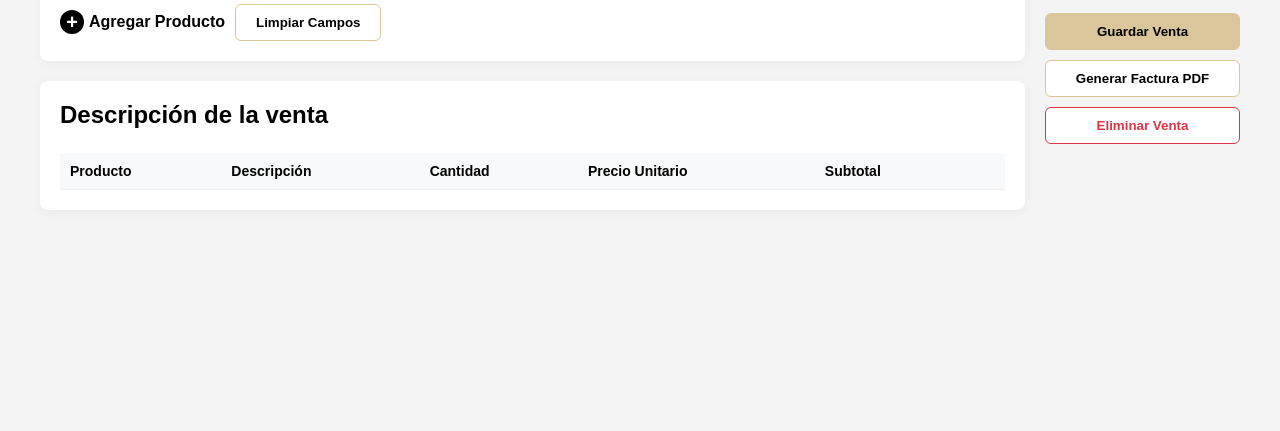
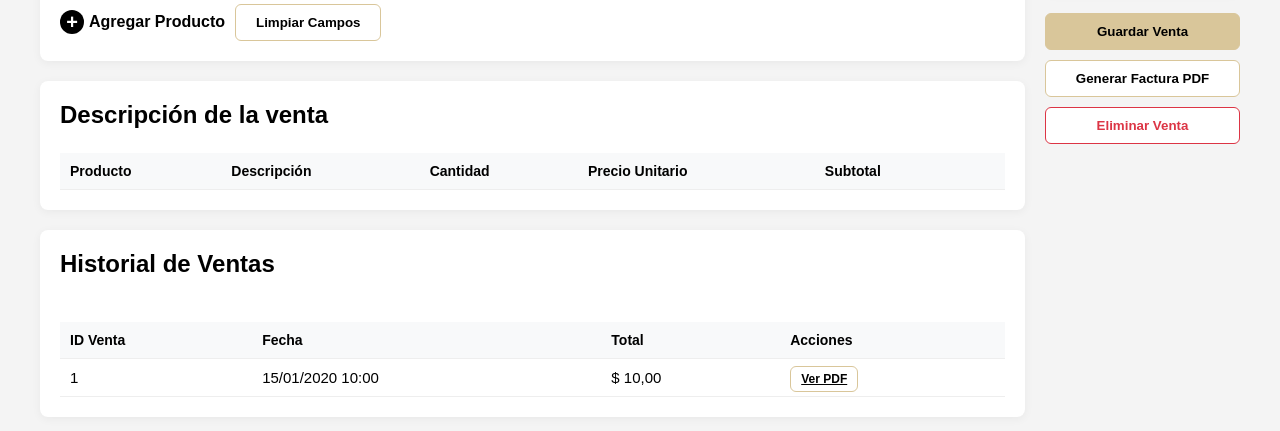
Before and after one commit to J0sed4v-id/variedades-detalles-sojede, a Django app: page /compras/ in a window 1280 px wide. Shown: the part 334-765 px from the top of the page. Run offline with Django 5.2, Linux system fonts and the light colour scheme; a user stored in the database is signed in; tables that the repository leaves empty hold one stand-in row (values such as "Sample post"); lists and menus that the app fills with data are empty.

Commit message:
Sincronización completa del proyecto con cambios finales

```diff
--- a/usuarios/models.py
+++ b/usuarios/models.py
@@ -46,6 +46,9 @@
     subtotal = models.DecimalField(max_digits=10, decimal_places=2)
     iva = models.DecimalField(max_digits=10, decimal_places=2)
     total = models.DecimalField(max_digits=10, decimal_places=2)
+    cajero = models.CharField(max_length=100, null=True, blank=True)
+    caja = models.CharField(max_length=100, null=True, blank=True)
+    vendedor = models.CharField(max_length=100, null=True, blank=True)
 
     def __str__(self):
         return f"Venta #{self.id} - {self.fecha.strftime('%Y-%m-%d')}"
--- a/usuarios/templates/usuarios/registrar_venta.html
+++ b/usuarios/templates/usuarios/registrar_venta.html
@@ -82,6 +82,37 @@
                         <!-- Las filas de productos se añadirán aquí dinámicamente -->
                     </tbody>
                 </table>
+            </div>
+            <div class="card" style="margin-top: 20px;">
+                <h3>Historial de Ventas</h3>
+                <div style="max-height: 400px; overflow-y: auto;">
+                    <table class="sale-details-table">
+                        <thead>
+                            <tr>
+                                <th>ID Venta</th>
+                                <th>Fecha</th>
+                                <th>Total</th>
+                                <th>Acciones</th>
+                            </tr>
+                        </thead>
+                        <tbody>
+                            {% for venta in ventas %}
+                            <tr>
+                                <td>{{ venta.id }}</td>
+                                <td>{{ venta.fecha|date:"d/m/Y H:i" }}</td>
+                                <td>$ {{ venta.total|floatformat:2 }}</td>
+                                <td>
+                                    <a href="{% url 'generar_factura_pdf' venta.id %}" target="_blank" class="btn btn-secondary" style="padding: 5px 10px; font-size: 12px;">Ver PDF</a>
+                                </td>
+                            </tr>
+                            {% empty %}
+                            <tr>
+                                <td colspan="4" style="text-align: center;">No hay ventas registradas.</td>
+                            </tr>
+                            {% endfor %}
+                        </tbody>
+                    </table>
+                </div>
             </div>
         </div>
 
@@ -377,14 +408,15 @@
                 if (result.status === 'success') {
                     alert(`✅ Venta #${result.venta_id} guardada con éxito.`);
 
-                    // 🧾 Redirigir automáticamente al PDF térmico
+                    // 🧾 Abrir PDF en una nueva pestaña y recargar la página
                     if (result.pdf_url) {
-                        window.location.href = result.pdf_url; // abre el PDF
+                        window.open(result.pdf_url, '_blank');
+                        location.reload(); // Recarga para mostrar la venta en el historial
                     } else {
                         alert('La venta fue guardada, pero no se generó la URL del PDF.');
+                        location.reload(); // Recarga de todas formas
                     }
 
-                    nuevaVenta(); // limpia los campos después
                 } else {
                     alert(`❌ Error al guardar la venta: ${result.message}`);
                 }
--- a/usuarios/views.py
+++ b/usuarios/views.py
@@ -3,7 +3,7 @@
 
 from django.shortcuts import render, redirect, get_object_or_404
 from django.http import JsonResponse, HttpResponse, HttpResponseBadRequest
-from django.urls import reverse_lazy
+from django.urls import reverse_lazy, reverse
 from django.views.generic import CreateView, UpdateView, DeleteView
 from django.views.decorators.http import require_POST
 from django.views.decorators.csrf import csrf_exempt
@@ -576,7 +576,8 @@
 
 @login_required
 def registrar_venta(request):
-    return render(request, 'usuarios/registrar_venta.html')
+    ventas = Venta.objects.order_by('-fecha')
+    return render(request, 'usuarios/registrar_venta.html', {'ventas': ventas})
 
 @login_required
 def buscar_producto_por_codigo(request):
@@ -608,7 +609,10 @@
             venta = Venta.objects.create(
                 subtotal=totales.get('subtotal'),
                 iva=totales.get('iva'),
-                total=totales.get('total')
+                total=totales.get('total'),
+                cajero=request.user.username,
+                vendedor=request.user.username,
+                caja='1'  # Valor por defecto
             )
 
             # Crear los detalles y actualizar stock
@@ -628,15 +632,14 @@
                 producto.stock -= cantidad
                 producto.save()
 
-            # ✅ Nueva línea: generar la URL del PDF
-            from django.urls import reverse_lazy
-            pdf_url = reverse_lazy('generar_factura_pdf', args=[venta.id])
+            # Generar la URL del PDF para la respuesta
+            pdf_url = reverse('generar_factura_pdf', args=[venta.id])
 
-            # ✅ Respuesta con URL del PDF incluida
+            # Respuesta con URL del PDF incluida
             return JsonResponse({
                 'status': 'success',
                 'venta_id': venta.id,
-                'pdf_url': str(pdf_url)
+                'pdf_url': pdf_url
             })
 
         except Exception as e:
```
Also changed, not shown: usuarios/templates/usuarios/factura_venta.html (+9 -9 lines), usuarios/migrations/0002_venta_caja_venta_cajero_venta_vendedor.py (added), 1 other file.
